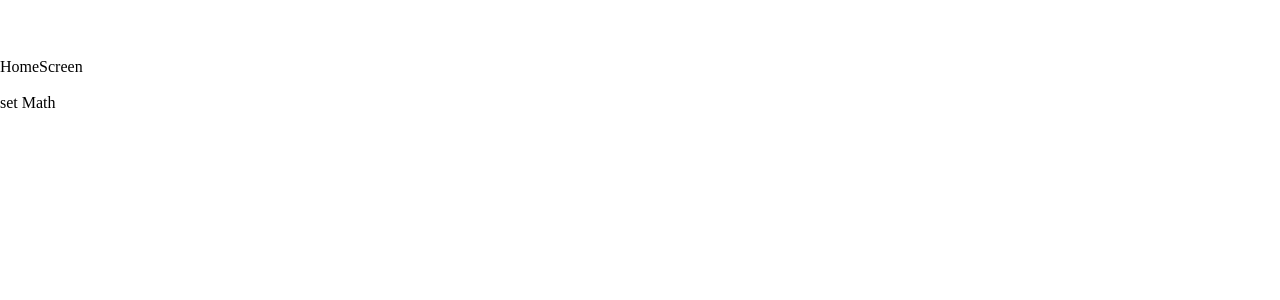
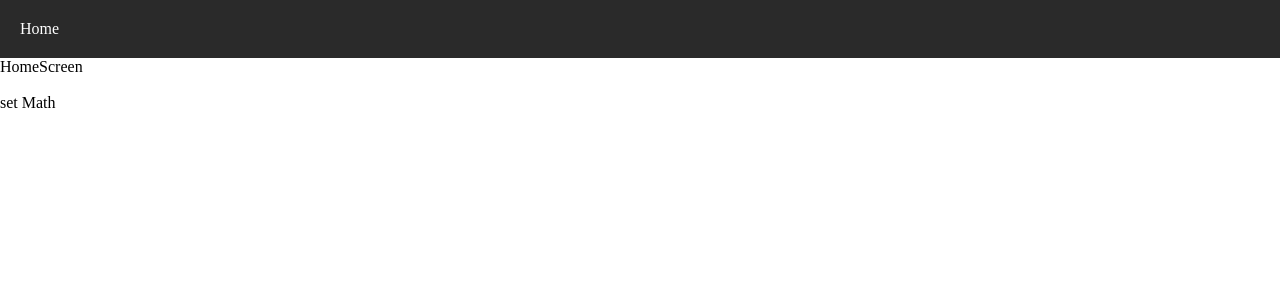
Before and after one commit to cortex05/ed-mk-third, a React (Vite) app in the folder frontend/: page / in a window 1280 px wide. Shown: the top 300 px of the page. Built offline with nearby package versions, Linux system fonts and the light colour scheme.

Commit message:
feat: scss import working

```diff
--- a/frontend/src/styles/components/Navbar.scss
+++ b/frontend/src/styles/components/Navbar.scss
@@ -1,6 +1,8 @@
+@import '../styles.scss';
+
 .navbar {
   /* width: 100%; */
-  background-color: var(--black);
+  background-color: $black;
   color: white;
   padding: 20px;
   /* display: flex;
```
